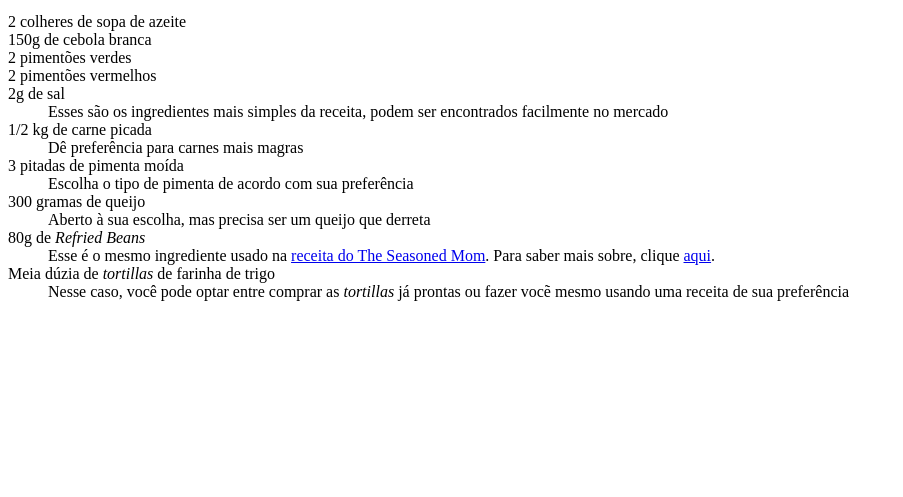
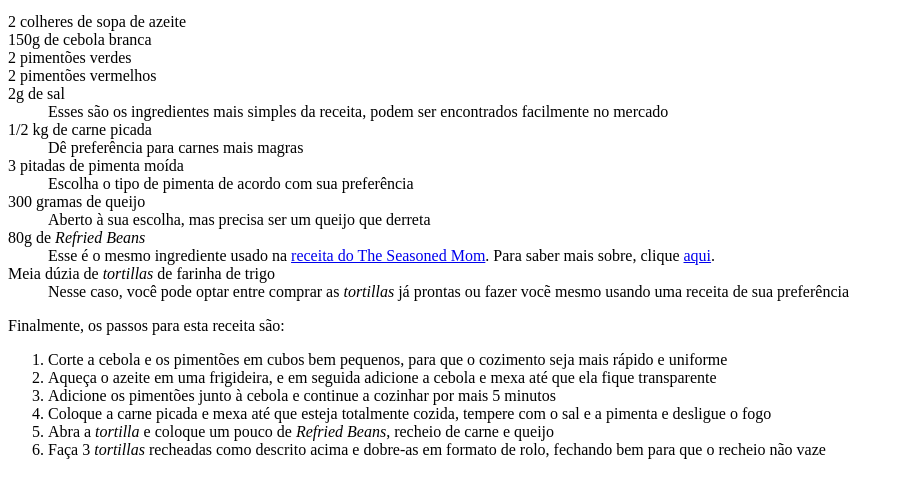
Before and after one commit to ufjf-dcc121/dcc121-2021-1er-atv3-FelipeTerrana, a plain HTML site: page receita-recetas-gratis.html in a window 1280 px wide. Shown: the part 101-598 px from the top of the page, without its empty margins (0-903 px from the left). Drawn offline with Linux system fonts and the light colour scheme.

Commit message:
Listar passos da terceira receita

```diff
--- a/receita-recetas-gratis.html
+++ b/receita-recetas-gratis.html
@@ -69,10 +69,40 @@
             </div>
         </dl>
 
-        <!-- <ol>
+        <p>
+            Finalmente, os passos para esta receita são:
+        </p>
+
+        <ol>
             <li>
+                Corte a cebola e os pimentões em cubos bem pequenos, para que
+                o cozimento seja mais rápido e uniforme
+            </li>
 
+            <li>
+                Aqueça o azeite em uma frigideira, e em seguida adicione a
+                cebola e mexa até que ela fique transparente
             </li>
-        </ol> -->
+
+            <li>
+                Adicione os pimentões junto à cebola e continue a cozinhar por
+                mais 5 minutos
+            </li>
+
+            <li>
+                Coloque a carne picada e mexa até que esteja totalmente cozida,
+                tempere com o sal e a pimenta e desligue o fogo
+            </li>
+
+            <li>
+                Abra a <i>tortilla</i> e coloque um pouco de <i>Refried Beans</i>,
+                recheio de carne e queijo
+            </li>
+
+            <li>
+                Faça 3 <i>tortillas</i> recheadas como descrito acima e dobre-as
+                em formato de rolo, fechando bem para que o recheio não vaze
+            </li>
+        </ol>
     </body>
 </html>
```
